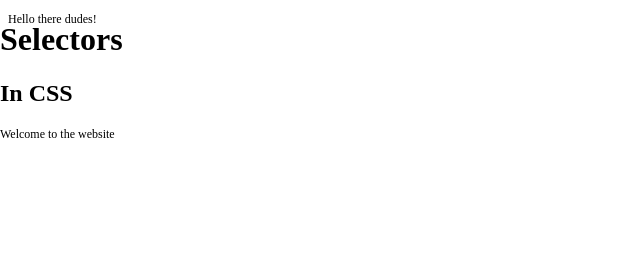
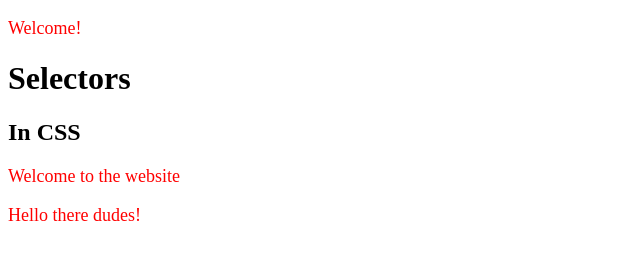
Before and after one commit to Sudha08/CSS-Basics, a plain HTML site: page index.html in a window 1280 px wide. Shown: the whole page, without its empty margins (0-640 px from the left). Drawn offline with Linux system fonts and the light colour scheme.

Commit message:
External style sheets

```diff
--- a/CSS/syntax.css
+++ b/CSS/syntax.css
@@ -1,13 +1,4 @@
-#header {
-    position: absolute;
-    top: 0;
-    left: 0;
+p {
+    font-size: 18px;
+    color: red;
 }
-
-#header h1 {
-    font-size: 32px;
-}
-
-p {
-    font-size: 12px;
-}
--- a/index.html
+++ b/index.html
@@ -1,17 +1,13 @@
 <!DOCTYPE html>
 <head>
     <meta charset="utf-8" />
-    <title>Inline & Embedded styles</title>
+    <title>External styles</title>
     <link rel="stylesheet" type="text/css" media="screen" href="CSS/syntax.css" />
-    <style>
-        p {
-            font-size: 12px;
-        }
-    </style>
 </head>
 <body>
-    <!-- Inline styling -->
-    <div id="header" style="position: absolute; top: 0; left: 0; width: 100%;">
+    <p class="welcome">Welcome!</p>
+
+    <div id="header">
         <h1>Selectors</h1>
         <h2>In CSS</h2>
         <p>Welcome to the website</p>
```
Also changed, not shown: contact.html (+3 -8 lines), Info.txt.
